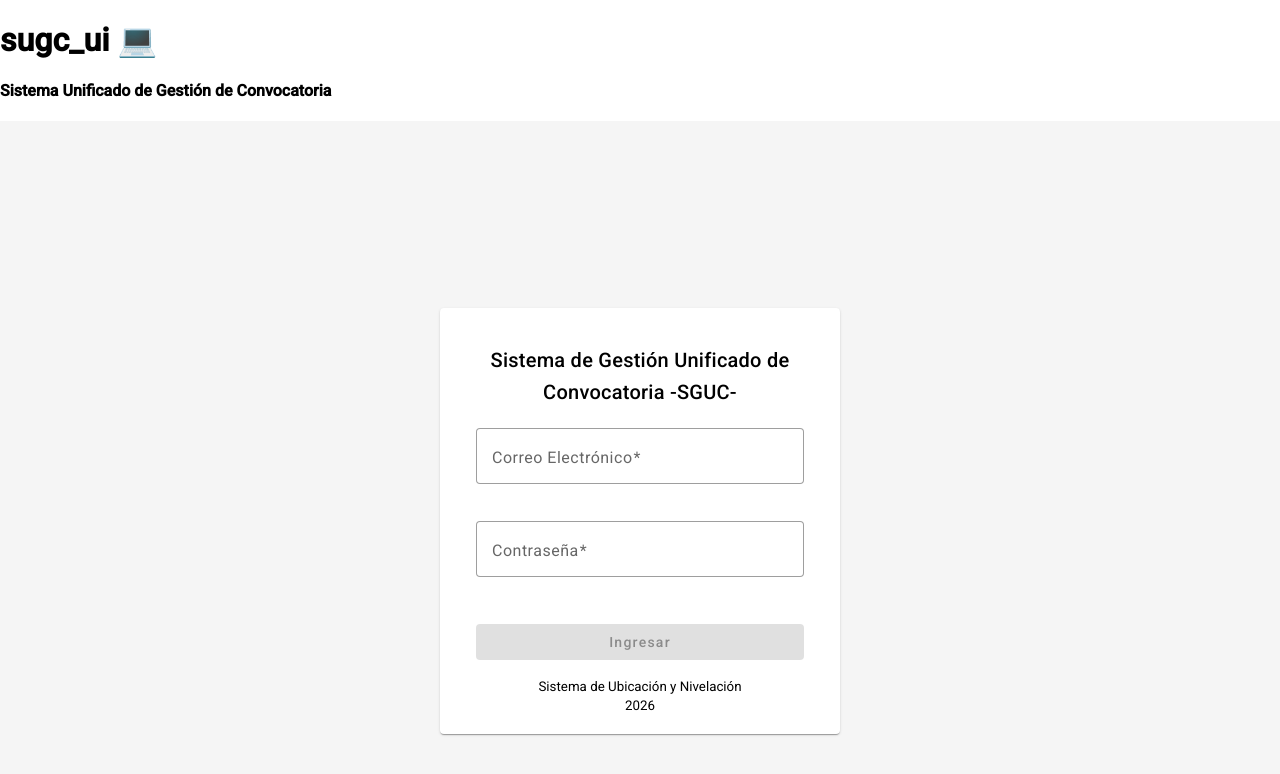
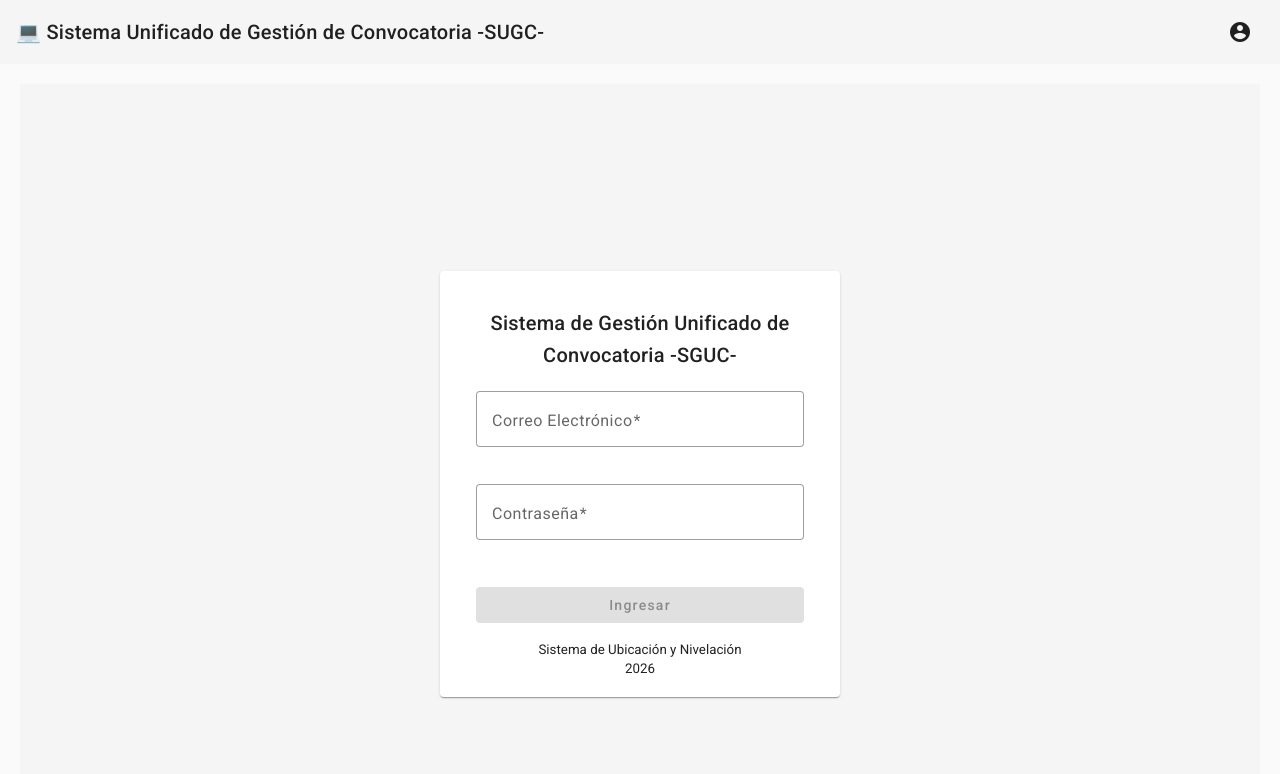
Before and after one commit to emayu/sun_sugc, an Angular app in the folder frontend/: page /login in a window 1280 px wide. Shown: the top 774 px of the page. Built offline with nearby package versions, Linux system fonts and the light colour scheme; sample sign-in values are in the browser's storage.

Commit message:
feat: aregla layout completo de encabezado y agrega bontón para cerrar sesión
- Aplicacion queda preparada para menu de navegación

```diff
--- a/frontend/src/app/app.component.html
+++ b/frontend/src/app/app.component.html
@@ -1,18 +1,38 @@
 @if (authService.isLoggedIn()) {
-<header class="main">
-  <div class="content">
-    <div class="left-side">
-
-      <h1>{{ title }} 💻</h1>
-      <h4>{{project_name}}</h4>
-
+<header >
+  <mat-toolbar>
+    <!-- <button mat-icon-button (click)="menuSidenav.toggle()" >
+      <mat-icon>menu</mat-icon>
+    </button> -->
+    <span>💻 {{project_name}} {{ title }}</span>
+    <span class="spacer"></span>
+    <div class="user-info">
+      <span class="user-name">{{authService.getUserName()}}</span>
+      <button mat-icon-button [matMenuTriggerFor]="userMenu"><mat-icon>account_circle</mat-icon></button>
     </div>
-    <div class="divider" role="separator" aria-label="Divider"></div>
-    <div class="right-side">
-    </div>
-  </div>
+    <mat-menu #userMenu="matMenu">
+      <button mat-menu-item (click)="authService.logout()">
+        <mat-icon>exit_to_app</mat-icon>
+        <span>Cerrar Sesión</span>
+      </button>
+    </mat-menu>
+  </mat-toolbar>
 </header>
 }
 <main>
-  <router-outlet />
+  <mat-sidenav-container class="main-container">
+    <mat-sidenav mode="side" #menuSidenav >
+      <mat-nav-list>
+        <a mat-list-item routerLink="/instituciones" routerLinkActive="active-link" >
+          <mat-icon matListItemIcon>dashboard</mat-icon>
+          <span matListItemTitle>Mis Instituciones</span>
+        </a>
+      </mat-nav-list>
+    </mat-sidenav>
+    <mat-sidenav-content>
+      <div class="content-wrapper">
+        <router-outlet />
+      </div>
+    </mat-sidenav-content>
+  </mat-sidenav-container>
 </main>
--- a/frontend/src/app/app.component.scss
+++ b/frontend/src/app/app.component.scss
@@ -0,0 +1,45 @@
+:host {
+  display: flex;
+  flex-direction: column;
+  height: 100vh;
+  width: 100vw;
+}
+
+header {
+  flex: 0 0 auto; /* El header mantiene su tamaño natural y no se encoge */
+  z-index: 10;
+}
+
+.spacer {
+  flex: 1 1 auto;
+}
+
+.user-info {
+  display: flex;
+  align-items: center;
+  gap: 10px;
+
+  .user-name {
+    font-size: 14px;
+    font-weight: 500;
+  }
+}
+
+main {
+  flex: 1 1 auto; /* ¡Clave! El main se estira para ocupar todo el espacio restante */
+  display: flex;  /* Hacemos que main también sea flex para que el contenedor interno se adapte */
+  flex-direction: column;
+  overflow: hidden;
+}
+
+.main-container {
+  flex: 1; /* El mat-sidenav-container ahora llena todo el <main> */
+}
+
+.content-wrapper {
+  padding: 20px;
+  /* Si quieres que el contenido interno tenga su propio scroll: */
+  height: 100%;
+  box-sizing: border-box;
+  overflow-y: auto;
+}
--- a/frontend/src/app/app.component.ts
+++ b/frontend/src/app/app.component.ts
@@ -1,16 +1,31 @@
 import { Component, inject } from '@angular/core';
-import { RouterOutlet } from '@angular/router';
+import { RouterOutlet, RouterLink, RouterLinkActive } from '@angular/router';
 import { AuthService } from './services/auth.service';
+
+import {MatIconModule} from '@angular/material/icon';
+import {MatButtonModule} from '@angular/material/button';
+import {MatToolbarModule} from '@angular/material/toolbar';
+import { MatMenuModule } from '@angular/material/menu';
+import { MatSidenavModule } from '@angular/material/sidenav';
+import { MatListModule } from '@angular/material/list';
 
 @Component({
   selector: 'app-root',
   standalone: true,
-  imports: [RouterOutlet],
+  imports: [
+    RouterOutlet, RouterLink, RouterLinkActive,
+    MatToolbarModule,
+    MatButtonModule,
+    MatIconModule,
+    MatMenuModule,
+    MatSidenavModule,
+    MatListModule
+  ],
   templateUrl: './app.component.html',
   styleUrl: './app.component.scss'
 })
 export class AppComponent {
-  title = 'sugc_ui';
+  title = '-SUGC-';
   project_name = "Sistema Unificado de Gestión de Convocatoria"
   authService = inject(AuthService);
 }
--- a/frontend/src/app/services/auth.service.ts
+++ b/frontend/src/app/services/auth.service.ts
@@ -2,6 +2,7 @@ import { HttpClient } from '@angular/common/http';
 import { Injectable } from '@angular/core';
 import { catchError, tap } from 'rxjs';
 import { AbstractService } from './abstract.service';
+import { Router } from '@angular/router';
 
 @Injectable({
   providedIn: 'root'
@@ -10,7 +11,7 @@ export class AuthService extends AbstractService {
 
   private readonly BASE_API_URL = "/api/v1"
 
-  constructor(private  http:HttpClient) {
+  constructor(private  http:HttpClient, private router:Router) {
     super();
    }
 
@@ -19,7 +20,7 @@ export class AuthService extends AbstractService {
     return this.http.post<any>(`${this.BASE_API_URL}/login`, credentials)
       .pipe(
         tap(response => {
-          console.log('login result:', response);
+          // console.log('login result:', response);
           if (response?.status && response.status  === "success") {
             const { token, usuario } = response.data;
             localStorage.setItem('token', token);
@@ -33,6 +34,7 @@ export class AuthService extends AbstractService {
   logout(){
     localStorage.removeItem('token');
     localStorage.removeItem('usuario');
+    this.router.navigate(['/login']);
   }
 
   isLoggedIn(){
@@ -47,5 +49,9 @@ export class AuthService extends AbstractService {
     return localStorage.getItem('token');
   }
 
+  getUserName(){
+    return localStorage.getItem('usuario');
+  }
+
 
 }
```
